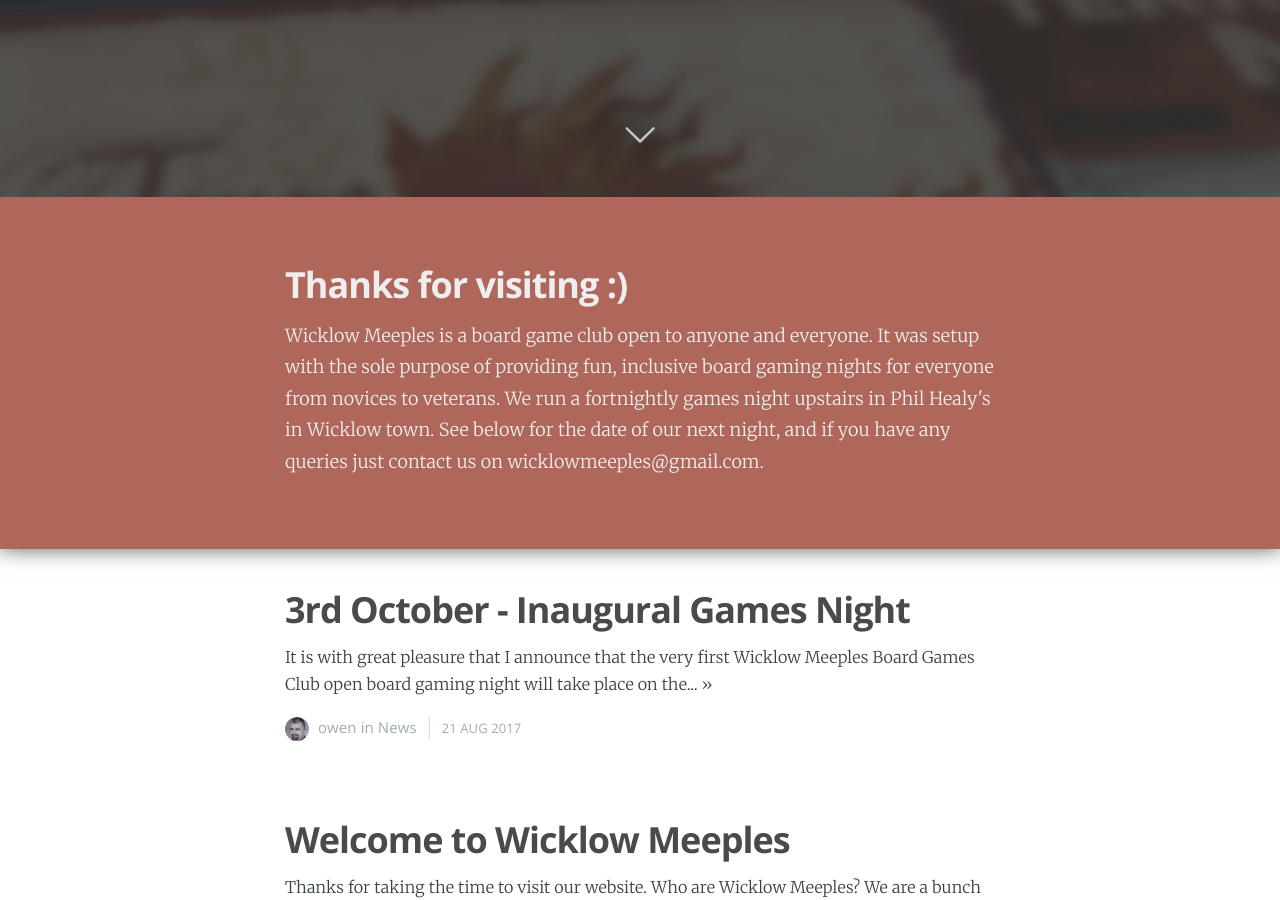
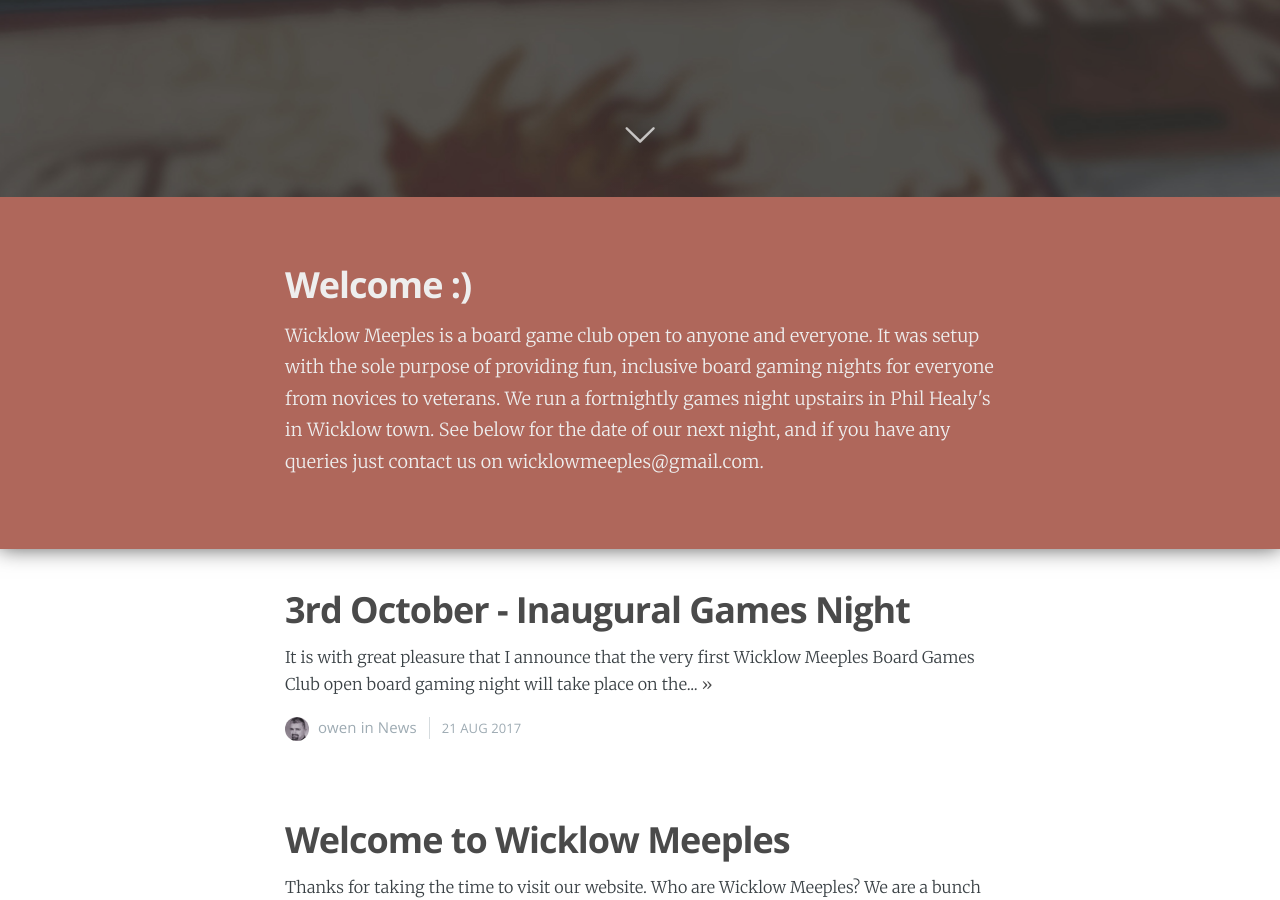
Before and after one commit to owenmcg/owenmcg.github.io, a Jekyll site: the page built from index.html, in a window 1280 px wide and 900 px high, scrolled down 703 px. Built offline with Jekyll 4.4.1, drawn with Linux system fonts in a browser that asks for light colours; nearby versions of some CDN libraries; the list of posts is cut into pages by our own code.

Commit message:
welcome message

```diff
--- a/index.html
+++ b/index.html
@@ -32,7 +32,7 @@
 
 <div id="welcome" class="content welcome">
     <div class="post">
-        <h2 class="post-title welcome">Thanks for visiting :)</h2>
+        <h2 class="post-title welcome">Welcome :)</h2>
         <p class="post-excerpt">Wicklow Meeples is a board game club open to anyone and everyone. It was setup with the sole purpose of providing fun, inclusive board gaming nights for everyone from novices to veterans. We run a fortnightly games night upstairs in Phil Healy's in Wicklow town. See below for the date of our next night, and if you have any queries just contact us on wicklowmeeples@gmail.com.
         </p>
     </div>
```
